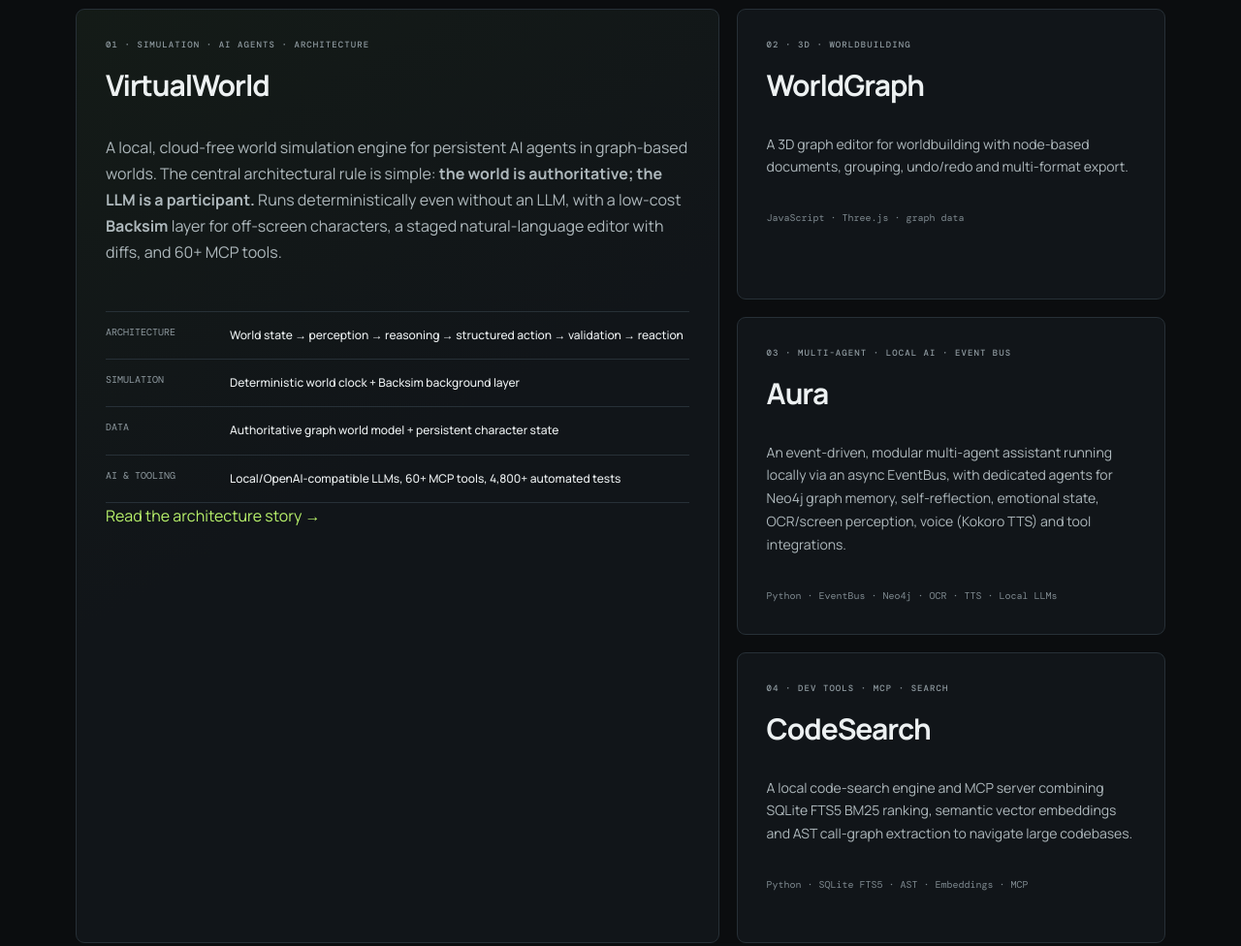
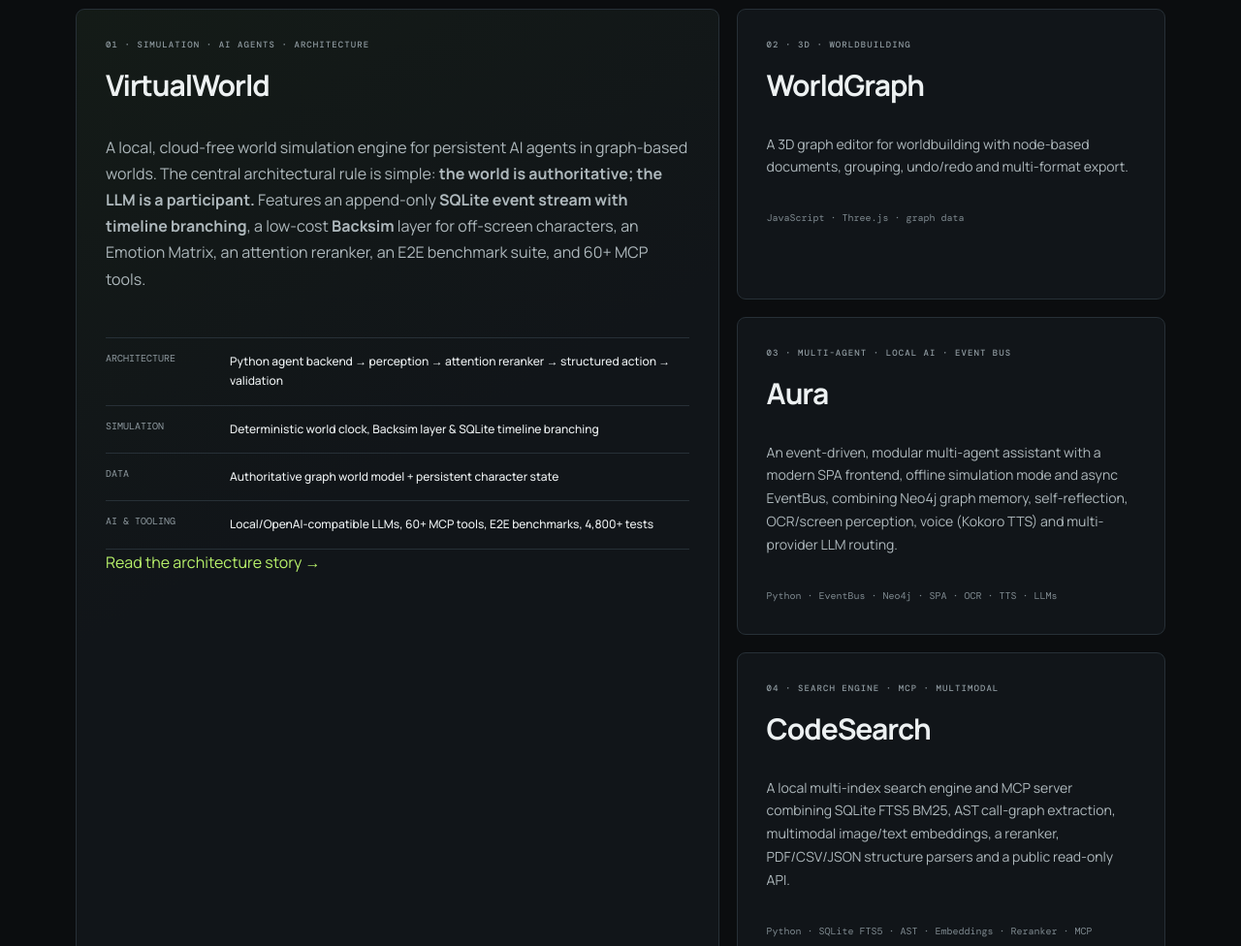
Before and after one commit to tommylogon/tommylogon.github.io, a plain HTML site: page index.html in a window 1280 px wide. Shown: the part 2260-3236 px from the top of the page at 97% size. Drawn offline with nearby package versions, Linux system fonts and the light colour scheme.

Commit message:
Update VirtualWorld, Aura and CodeSearch from latest git history

```diff
--- a/index.html
+++ b/index.html
@@ -32,11 +32,11 @@
 </div></section>
 
 <section id="projects" class="projects"><div class="label">02 / Selected projects</div><div class="project-grid">
-<article class="project featured"><small>01 · SIMULATION · AI AGENTS · ARCHITECTURE</small><h2>VirtualWorld</h2><p>A local, cloud-free world simulation engine for persistent AI agents in graph-based worlds. The central architectural rule is simple: <strong>the world is authoritative; the LLM is a participant.</strong> Runs deterministically even without an LLM, with a low-cost <strong>Backsim</strong> layer for off-screen characters, a staged natural-language editor with diffs, and 60+ MCP tools.</p>
-<div class="details"><div><span>Architecture</span><b>World state → perception → reasoning → structured action → validation → reaction</b></div><div><span>Simulation</span><b>Deterministic world clock + Backsim background layer</b></div><div><span>Data</span><b>Authoritative graph world model + persistent character state</b></div><div><span>AI & Tooling</span><b>Local/OpenAI-compatible LLMs, 60+ MCP tools, 4,800+ automated tests</b></div></div><a class="accent" href="#architecture">Read the architecture story →</a></article>
+<article class="project featured"><small>01 · SIMULATION · AI AGENTS · ARCHITECTURE</small><h2>VirtualWorld</h2><p>A local, cloud-free world simulation engine for persistent AI agents in graph-based worlds. The central architectural rule is simple: <strong>the world is authoritative; the LLM is a participant.</strong> Features an append-only <strong>SQLite event stream with timeline branching</strong>, a low-cost <strong>Backsim</strong> layer for off-screen characters, an Emotion Matrix, an attention reranker, an E2E benchmark suite, and 60+ MCP tools.</p>
+<div class="details"><div><span>Architecture</span><b>Python agent backend → perception → attention reranker → structured action → validation</b></div><div><span>Simulation</span><b>Deterministic world clock, Backsim layer &amp; SQLite timeline branching</b></div><div><span>Data</span><b>Authoritative graph world model + persistent character state</b></div><div><span>AI &amp; Tooling</span><b>Local/OpenAI-compatible LLMs, 60+ MCP tools, E2E benchmarks, 4,800+ tests</b></div></div><a class="accent" href="#architecture">Read the architecture story →</a></article>
 <article class="project"><small>02 · 3D · WORLDBUILDING</small><h2>WorldGraph</h2><p>A 3D graph editor for worldbuilding with node-based documents, grouping, undo/redo and multi-format export.</p><code>JavaScript · Three.js · graph data</code></article>
-<article class="project"><small>03 · MULTI-AGENT · LOCAL AI · EVENT BUS</small><h2>Aura</h2><p>An event-driven, modular multi-agent assistant running locally via an async EventBus, with dedicated agents for Neo4j graph memory, self-reflection, emotional state, OCR/screen perception, voice (Kokoro TTS) and tool integrations.</p><code>Python · EventBus · Neo4j · OCR · TTS · Local LLMs</code></article>
-<article class="project"><small>04 · DEV TOOLS · MCP · SEARCH</small><h2>CodeSearch</h2><p>A local code-search engine and MCP server combining SQLite FTS5 BM25 ranking, semantic vector embeddings and AST call-graph extraction to navigate large codebases.</p><code>Python · SQLite FTS5 · AST · Embeddings · MCP</code></article>
+<article class="project"><small>03 · MULTI-AGENT · LOCAL AI · EVENT BUS</small><h2>Aura</h2><p>An event-driven, modular multi-agent assistant with a modern SPA frontend, offline simulation mode and async EventBus, combining Neo4j graph memory, self-reflection, OCR/screen perception, voice (Kokoro TTS) and multi-provider LLM routing.</p><code>Python · EventBus · Neo4j · SPA · OCR · TTS · LLMs</code></article>
+<article class="project"><small>04 · SEARCH ENGINE · MCP · MULTIMODAL</small><h2>CodeSearch</h2><p>A local multi-index search engine and MCP server combining SQLite FTS5 BM25, AST call-graph extraction, multimodal image/text embeddings, a reranker, PDF/CSV/JSON structure parsers and a public read-only API.</p><code>Python · SQLite FTS5 · AST · Embeddings · Reranker · MCP</code></article>
 <article class="project"><small>05 · WORKFLOWS · MCP · PLANNING</small><h2>TaskWeave</h2><p>A structured task-graph and roadmap MCP server for tracking dependencies, validating engineering state and coordinating agentic development workflows.</p><code>Python · MCP · Dependency Graphs · CLI</code></article>
 <article class="project"><small>06 · COGNITIVE MEMORY · MCP · PYTHON</small><h2>StoryMemory</h2><p>A standalone cognitive memory engine and MCP server with multi-facet associative retrieval, activation decay, contradiction tracking and deterministic relationship modeling.</p><code>Python · Vector Search · MCP · CLI</code></article>
 </div></section>
```
